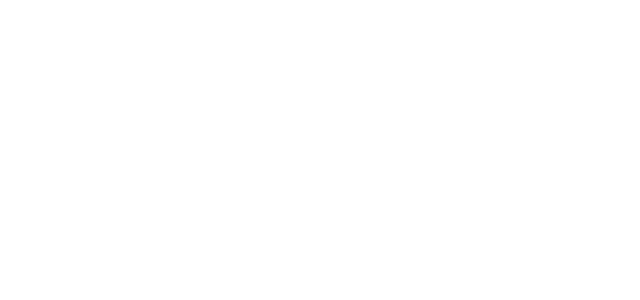
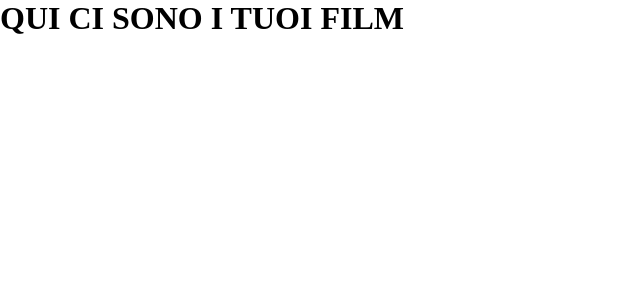
Before and after one commit to SamirSadriu-24/webapp-react, a React (Vite) app: page / in a window 1280 px wide. Shown: the top 300 px of the page, without its empty margins (0-640 px from the left). Built offline with nearby package versions, Linux system fonts and the light colour scheme.

Commit message:
creazione degli alementi necessari per le due pagine. dunque milestone quasi completata

```diff
--- a/package.json
+++ b/package.json
@@ -14,7 +14,8 @@
     "bootstrap": "^5.3.8",
     "react": "^19.1.1",
     "react-dom": "^19.1.1",
-    "react-router": "^7.9.5"
+    "react-router": "^7.9.5",
+    "react-router-dom": "^7.9.5"
   },
   "devDependencies": {
     "@eslint/js": "^9.36.0",
--- a/src/App.jsx
+++ b/src/App.jsx
@@ -1,12 +1,14 @@
 import './App.css'
+import { BrowserRouter as Router, Routes, Route } from 'react-router-dom';
+import MyHome from './components/MyHome';
 
 function App() {
-
-
   return (
-    <>
-
-    </>
+    <Router>
+      <Routes>
+        <Route path="/" element={ <MyHome />} />
+      </Routes>
+    </Router>
   )
 }
 
--- /dev/null
+++ b/src/components/MyHome.jsx
@@ -0,0 +1,9 @@
+const MyHome = () => {
+    return (
+        <div>
+            <h1>QUI CI SONO I TUOI FILM</h1>
+        </div>
+    )
+}
+
+export default MyHome
```
Also changed, not shown: src/components/MyMovieDetails.jsx (added, +9 -0 lines), 1 other file (tests, documents, lock files or other folders).
